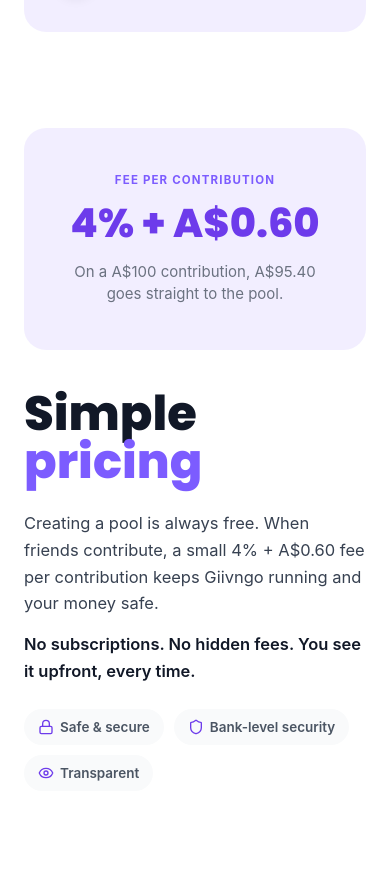
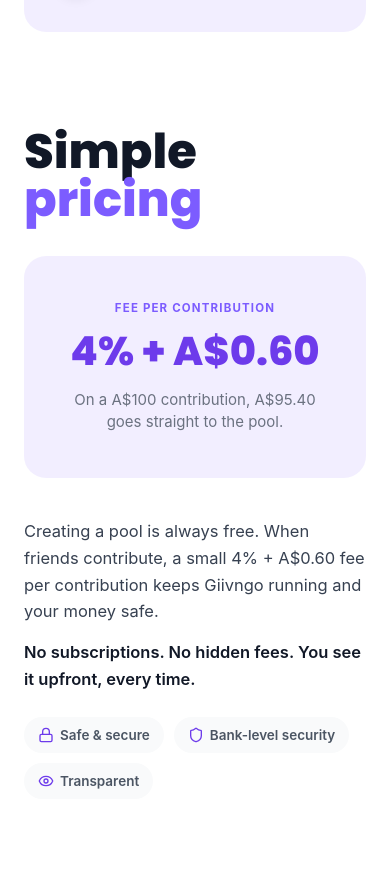
Before and after one commit to giivngoproject-svg/giivngo-app, a Next.js app: page / in a window 390 px wide. Shown: the part 2865-3754 px from the top of the page. Built offline with nearby package versions, Linux system fonts and the light colour scheme.

Commit message:
Fix Pricing block order on mobile
Render a mobile-only title above the fee panel and hide the in-column title
below lg, so the mobile order is title -> fee panel -> copy -> pills. Desktop
(lg+) two-column layout is unchanged.

Co-Authored-By: Claude Opus 4.8 (1M context) <noreply@anthropic.com>

```diff
--- a/src/components/landing/Pricing.tsx
+++ b/src/components/landing/Pricing.tsx
@@ -12,6 +12,10 @@ const CHIPS: { label: string; Icon: LucideIcon }[] = [
 export function Pricing() {
   return (
     <section className="mx-auto max-w-[1600px] px-6 py-12 sm:px-10 lg:px-16">
+      {/* mobile-only title (shown above the fee panel); the desktop title lives in the right column */}
+      <h2 className={`${heading} mb-8 text-5xl md:text-6xl font-extrabold text-foreground lg:hidden`}>
+        Simple <span className="text-brand">pricing</span>
+      </h2>
       <div className="grid items-stretch gap-10 lg:grid-cols-2">
         {/* left: fee focal panel */}
         <div className="flex flex-col items-center justify-center rounded-[22px] bg-brand/10 px-8 py-11 text-center">
@@ -27,7 +31,7 @@ export function Pricing() {
         </div>
         {/* right: title + copy + chips, vertically centered within shared height */}
         <div className="flex flex-col justify-center">
-          <h2 className={`${heading} mb-6 text-5xl md:text-6xl font-extrabold text-foreground`}>
+          <h2 className={`${heading} mb-6 text-5xl md:text-6xl font-extrabold text-foreground hidden lg:block`}>
             Simple <span className="text-brand">pricing</span>
           </h2>
           <p className="mb-3.5 text-[16.5px] leading-relaxed text-gray-700">
```
